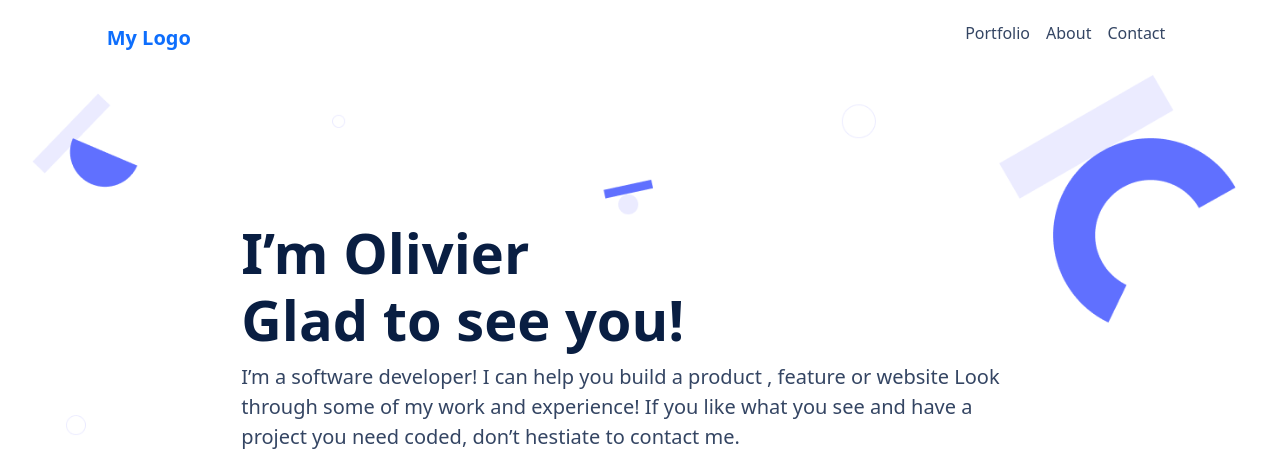
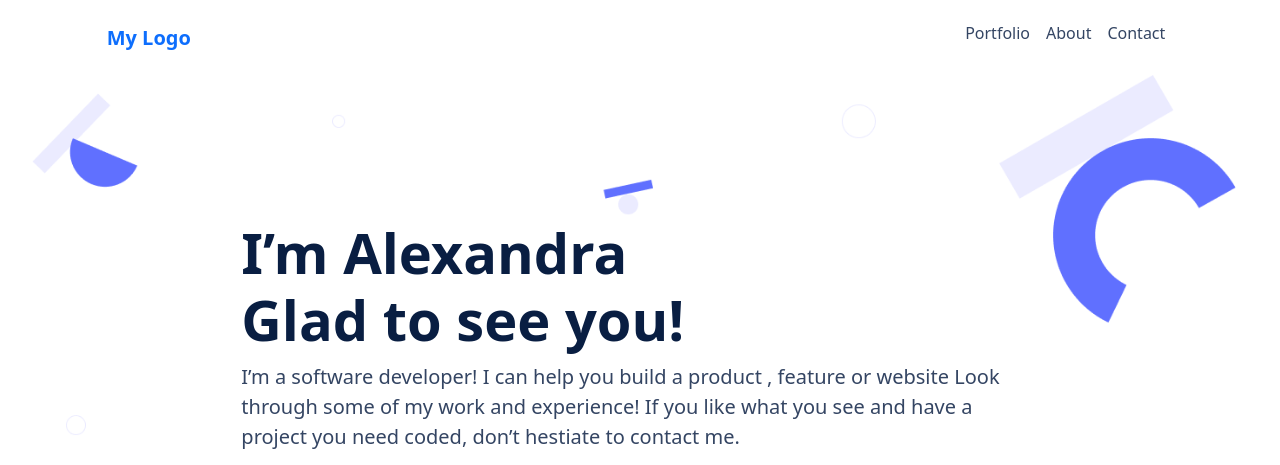
Before and after one commit to Ogaga01/Bootstrap-Pair-Programming, a plain HTML site: page index.html in a window 1280 px wide. Shown: the top 465 px of the page. Drawn offline with nearby package versions, Linux system fonts and the light colour scheme.

Commit message:
changing the heading

```diff
--- a/index.html
+++ b/index.html
@@ -41,7 +41,7 @@
   </header>
   <section class="container-fluid hero-container row bg-white me-0 ms-0 mb-5">
     <div class="container col-11 col-lg-8 d-flex flex-column justify-content-center">
-      <h1 class="display-4 fw-bold">I’m Olivier <br/>Glad to see you!</h1>
+      <h1 class="display-4 fw-bold">I’m Alexandra <br/>Glad to see you!</h1>
       <p class="fs-5">I’m a software developer! I can help you build a product , feature or website Look through some of my work and experience! If you like what you see and have a project you need coded, don’t hestiate to contact me.</p>
       <div class="container-fluid p-0">
         <a href="#" class="text-decoration-none fs-5 social-media-title">LET’S CONNECT</a>
```
